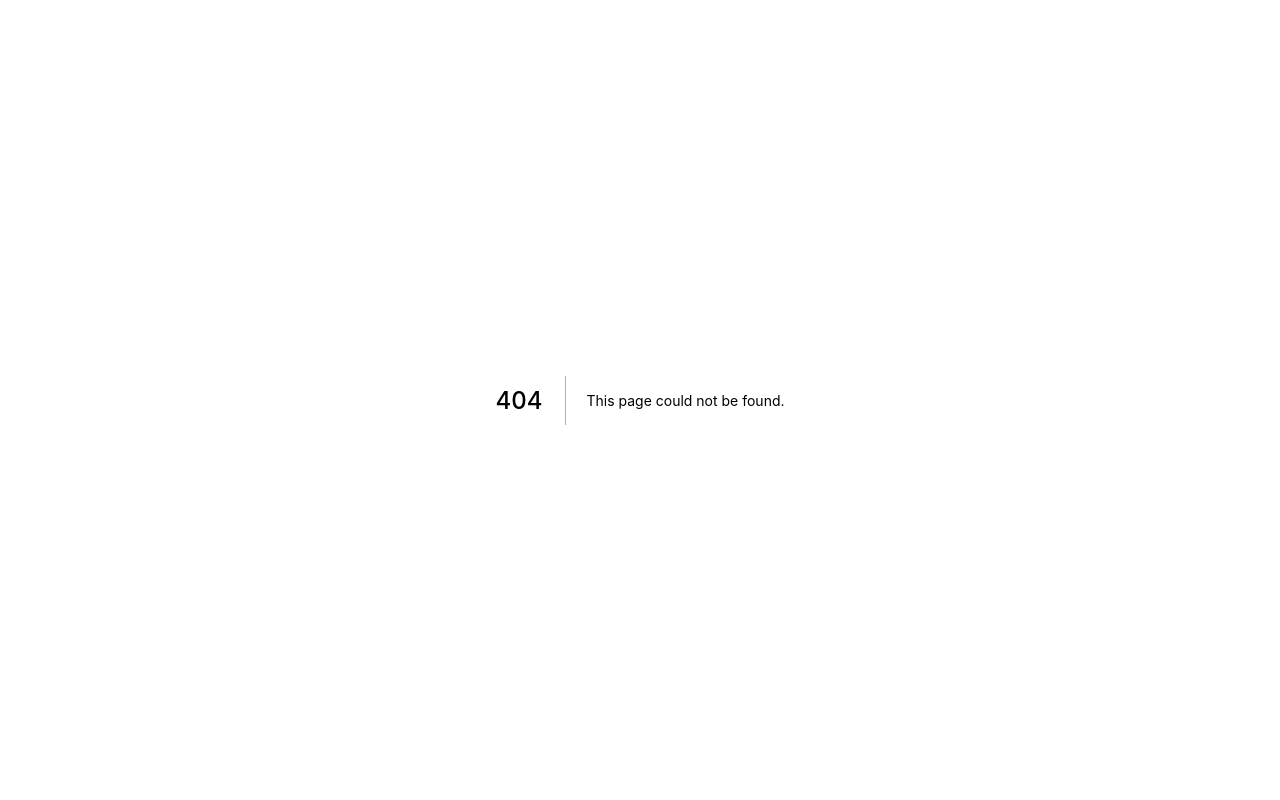
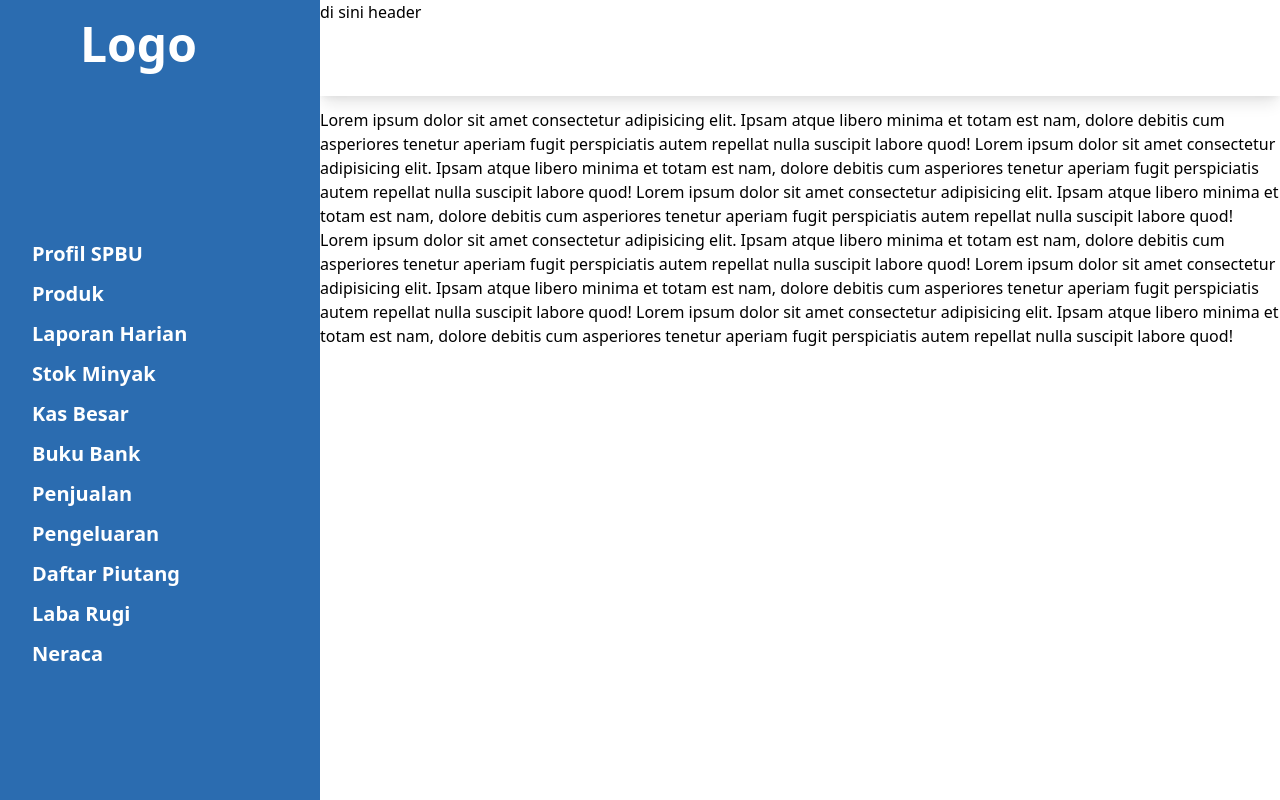
Before and after one commit to hananloser/shk, a Next.js app: page /dashboard in a window 1280 px wide. Before the commit this address had no page. Built offline with nearby package versions, Linux system fonts and the light colour scheme.

Commit message:
feat(component): Make sidebar Components

```diff
--- /dev/null
+++ b/src/compoents/Sidebar/index.tsx
@@ -0,0 +1,34 @@
+import React from 'react'
+
+
+const Sidebar = () => {
+    const menu = [
+        { name: "Profil SPBU" },
+        { name: "Produk"},
+        { name: "Laporan Harian"},
+        { name: "Stok Minyak"},
+        { name: "Kas Besar" },
+        { name: "Buku Bank" },
+        { name: "Penjualan" },
+        { name: "Pengeluaran" },
+        { name: "Daftar Piutang" },
+        { name: "Laba Rugi" },
+        { name: "Neraca" },
+    ]
+    return (
+        <div className="hidden md:flex flex-col bg-primary absolute h-screen  w-80">
+            <div className="relative top-5 left-20  ">
+                <span className="font-bold text-5xl text-white">Logo</span>
+            </div>
+            <div className="flex top-48 left-8 relative">
+                <ul className="text-white font-bold text-xl space-y-3">
+                    {menu.map(item => (
+                        <li className="hover:text-blue-300 cursor-pointer">{item.name}</li>
+                    ))}
+                </ul>
+            </div>
+        </div>
+    )
+}
+
+export default Sidebar
--- a/src/pages/auth/index.tsx
+++ b/src/pages/auth/index.tsx
@@ -1,42 +1,53 @@
-import React from 'react'
-import PasswordIcon from '../../assets/icons/Password'
-import MemoUserIcon from '../../assets/icons/UserIcon'
+import React, { FormEvent, useState } from 'react'
 import { Button } from '../../compoents/button'
 import { Card } from '../../compoents/card'
 import { Container } from '../../compoents/container'
+import PasswordIcon from '../../assets/icons/Password'
+import MemoUserIcon from '../../assets/icons/UserIcon'
 import Input from './component/Input/Input'
 import InputGroup from './component/Input/InputGroup'
 
 const Auth = () => {
+   const [username, setUsername] = useState<string>();
+   const [password, setPassword] = useState<string>();
+
+   const handleForm = (e: FormEvent) => {
+      e.preventDefault()
+      console.log(username, password);
+
+   }
+
    return (
+      <div className="bg-primary">
          <Container>
             <Card
                color='default'
                size='large'>
-
+               <form onSubmit={handleForm}>
                   <div className="title text-center mt-7 font-bold text-2xl">
                      Selamat Datang
 				   </div>
-
                   <div className="title text-center mt-7 font-bold text-xl">
                      Silakan Masukan Username Dan Password
 				   </div>
 
                   <InputGroup icon={<MemoUserIcon />}>
-               <Input type='text' name='username' placeholder="Username Or Email" autoComplete='off' />
+                     <Input type='text' name='username' placeholder="Username Or Email" autoComplete='off' onChange={(e) => setUsername(e.target.value)} />
                   </InputGroup>
 
                   <InputGroup icon={<PasswordIcon />}>
-               <Input type='password' name='password' placeholder="Password" />
+                     <Input type='password' name='password' placeholder="Password" onChange={(e) => setPassword(e.target.value)} />
                   </InputGroup>
 
-            <div className="flex justify-center mb-2">
-               <Button variant='primary' onClick={() => alert('Baru Mau Login')} textVariant='bold' size='xlarge'>
+                  <div className="flex justify-center mb-10 mt-10">
+                     <Button variant='primary' textVariant='bold' size='xlarge' type='submit'>
                         Login
                </Button>
                   </div>
+               </form>
             </Card>
          </Container>
+      </div>
    )
 }
 
--- /dev/null
+++ b/src/pages/dashboard/index.tsx
@@ -0,0 +1,23 @@
+import React from 'react'
+import Sidebar from '../../compoents/Sidebar'
+
+const Dashboard = () => {
+    return (
+        <div>
+            <Sidebar />
+            <div className="content flex flex-col md:ml-80">
+                <div className="header shadow-lg w-full h-24 mb-3">
+                    di sini header
+                </div>
+               Lorem ipsum dolor sit amet consectetur adipisicing elit. Ipsam atque libero minima et totam est nam, dolore debitis cum asperiores tenetur aperiam fugit perspiciatis autem repellat nulla suscipit labore quod!
+               Lorem ipsum dolor sit amet consectetur adipisicing elit. Ipsam atque libero minima et totam est nam, dolore debitis cum asperiores tenetur aperiam fugit perspiciatis autem repellat nulla suscipit labore quod!
+               Lorem ipsum dolor sit amet consectetur adipisicing elit. Ipsam atque libero minima et totam est nam, dolore debitis cum asperiores tenetur aperiam fugit perspiciatis autem repellat nulla suscipit labore quod!
+               Lorem ipsum dolor sit amet consectetur adipisicing elit. Ipsam atque libero minima et totam est nam, dolore debitis cum asperiores tenetur aperiam fugit perspiciatis autem repellat nulla suscipit labore quod!
+               Lorem ipsum dolor sit amet consectetur adipisicing elit. Ipsam atque libero minima et totam est nam, dolore debitis cum asperiores tenetur aperiam fugit perspiciatis autem repellat nulla suscipit labore quod!
+               Lorem ipsum dolor sit amet consectetur adipisicing elit. Ipsam atque libero minima et totam est nam, dolore debitis cum asperiores tenetur aperiam fugit perspiciatis autem repellat nulla suscipit labore quod!
+            </div>
+        </div>
+    )
+}
+
+export default Dashboard
--- a/src/styles/globals.css
+++ b/src/styles/globals.css
@@ -4,6 +4,5 @@
 body {
   margin: 0;
   padding: 0;
-  @apply bg-primary
 }
 @tailwind utilities;
```
Lines whose indentation alone changed are shown as unchanged.
